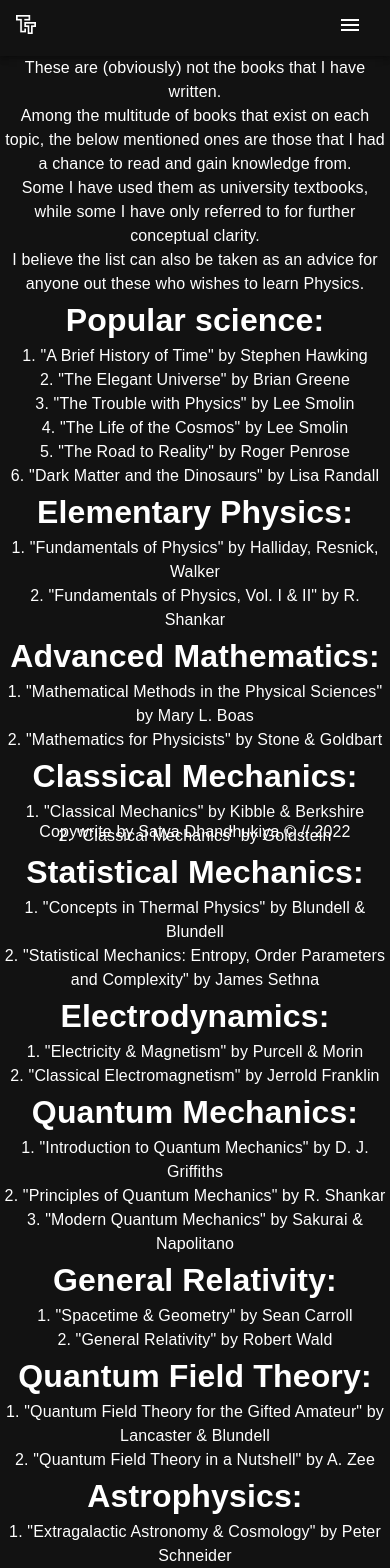
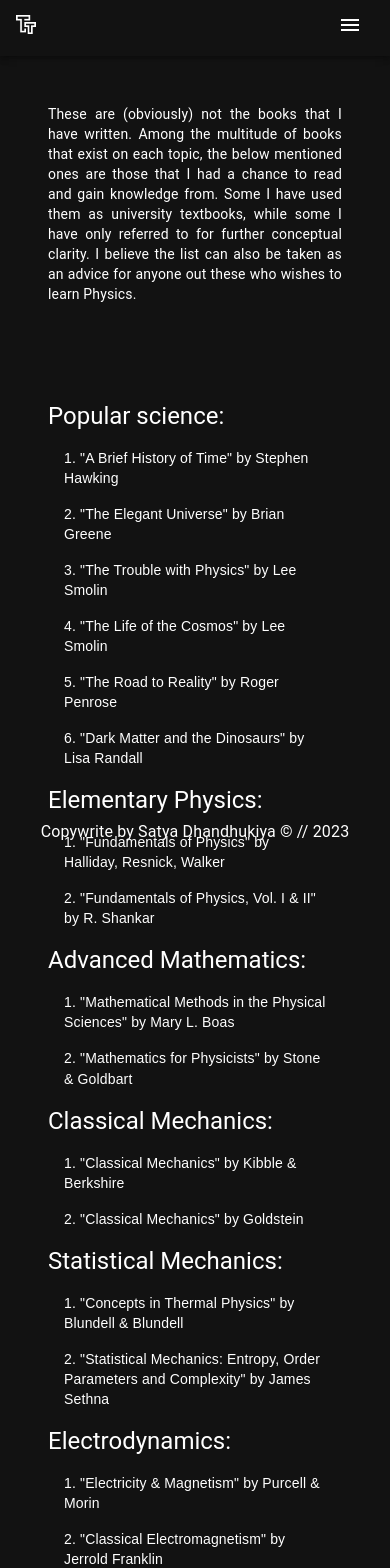
Before and after one commit to LoopyPanda/fractaltruth_website, a React (Create React App) app: page /Books in a window 390 px wide. Shown: the top 1568 px of the page. Built offline with nearby package versions, Linux system fonts and the light colour scheme.

Commit message:
update responsive design

```diff
--- a/package.json
+++ b/package.json
@@ -9,6 +9,7 @@
     "@fontsource/roboto": "^4.5.8",
     "@material-ui/core": "^4.12.4",
     "@mui/icons-material": "^5.11.0",
+    "@mui/joy": "^5.0.0-alpha.60",
     "@mui/material": "^5.11.1",
     "@mui/styled-engine-sc": "^5.10.1",
     "@mui/styles": "^5.10.3",
--- a/src/App.js
+++ b/src/App.js
@@ -12,6 +12,7 @@ import Publications from './components/Publications';
 import TalksConferences from './components/TalksConferences';
 import ResearchInterest from './components/ResearchInterest ';
 import Footer from "./components/Footer";
+//import "./components/Annimation.js";
 
 const darkTheme = createTheme({
   palette: {
@@ -23,6 +24,7 @@ function App() {
   return (
 
     <div className="App">
+
 
       <ThemeProvider theme={darkTheme}>
         <CssBaseline />
--- /dev/null
+++ b/src/components/Annimation.js
@@ -0,0 +1,229 @@
+//import React from 'react';
+import '../style/Annimation.css';
+
+/*          *     .        *  .    *    *   .
+ .  *  move your mouse to over the stars   .
+ *  .  .   change these values:   .  *
+   .      * .        .          * .       */
+const STAR_COLOR = '#fff';
+const STAR_SIZE = 3;
+const STAR_MIN_SCALE = 0.2;
+const OVERFLOW_THRESHOLD = 50;
+const STAR_COUNT = (window.innerWidth + window.innerHeight) / 8;
+
+const canvas = document.querySelector('canvas'),
+    context = canvas.getContext('2d');
+
+let scale = 1, // device pixel ratio
+    width,
+    height;
+
+let stars = [];
+
+let pointerX,
+    pointerY;
+
+let velocity = { x: 0, y: 0, tx: 0, ty: 0, z: 0.0005 };
+
+let touchInput = false;
+
+generate();
+resize();
+step();
+
+window.onresize = resize;
+canvas.onmousemove = onMouseMove;
+canvas.ontouchmove = onTouchMove;
+canvas.ontouchend = onMouseLeave;
+document.onmouseleave = onMouseLeave;
+
+function generate() {
+
+    for (let i = 0; i < STAR_COUNT; i++) {
+        stars.push({
+            x: 0,
+            y: 0,
+            z: STAR_MIN_SCALE + Math.random() * (1 - STAR_MIN_SCALE)
+        });
+    }
+
+}
+
+function placeStar(star) {
+
+    star.x = Math.random() * width;
+    star.y = Math.random() * height;
+
+}
+
+function recycleStar(star) {
+
+    let direction = 'z';
+
+    let vx = Math.abs(velocity.x),
+        vy = Math.abs(velocity.y);
+
+    if (vx > 1 || vy > 1) {
+        let axis;
+
+        if (vx > vy) {
+            axis = Math.random() < vx / (vx + vy) ? 'h' : 'v';
+        }
+        else {
+            axis = Math.random() < vy / (vx + vy) ? 'v' : 'h';
+        }
+
+        if (axis === 'h') {
+            direction = velocity.x > 0 ? 'l' : 'r';
+        }
+        else {
+            direction = velocity.y > 0 ? 't' : 'b';
+        }
+    }
+
+    star.z = STAR_MIN_SCALE + Math.random() * (1 - STAR_MIN_SCALE);
+
+    if (direction === 'z') {
+        star.z = 0.1;
+        star.x = Math.random() * width;
+        star.y = Math.random() * height;
+    }
+    else if (direction === 'l') {
+        star.x = -OVERFLOW_THRESHOLD;
+        star.y = height * Math.random();
+    }
+    else if (direction === 'r') {
+        star.x = width + OVERFLOW_THRESHOLD;
+        star.y = height * Math.random();
+    }
+    else if (direction === 't') {
+        star.x = width * Math.random();
+        star.y = -OVERFLOW_THRESHOLD;
+    }
+    else if (direction === 'b') {
+        star.x = width * Math.random();
+        star.y = height + OVERFLOW_THRESHOLD;
+    }
+
+}
+
+function resize() {
+
+    scale = window.devicePixelRatio || 1;
+
+    width = window.innerWidth * scale;
+    height = window.innerHeight * scale;
+
+    canvas.width = width;
+    canvas.height = height;
+
+    stars.forEach(placeStar);
+
+}
+
+function step() {
+
+    context.clearRect(0, 0, width, height);
+
+    update();
+    render();
+
+    requestAnimationFrame(step);
+
+}
+
+function update() {
+
+    velocity.tx *= 0.96;
+    velocity.ty *= 0.96;
+
+    velocity.x += (velocity.tx - velocity.x) * 0.8;
+    velocity.y += (velocity.ty - velocity.y) * 0.8;
+
+    stars.forEach((star) => {
+
+        star.x += velocity.x * star.z;
+        star.y += velocity.y * star.z;
+
+        star.x += (star.x - width / 2) * velocity.z * star.z;
+        star.y += (star.y - height / 2) * velocity.z * star.z;
+        star.z += velocity.z;
+
+        // recycle when out of bounds
+        if (star.x < -OVERFLOW_THRESHOLD || star.x > width + OVERFLOW_THRESHOLD || star.y < -OVERFLOW_THRESHOLD || star.y > height + OVERFLOW_THRESHOLD) {
+            recycleStar(star);
+        }
+
+    });
+
+}
+
+function render() {
+
+    stars.forEach((star) => {
+
+        context.beginPath();
+        context.lineCap = 'round';
+        context.lineWidth = STAR_SIZE * star.z * scale;
+        context.globalAlpha = 0.5 + 0.5 * Math.random();
+        context.strokeStyle = STAR_COLOR;
+
+        context.beginPath();
+        context.moveTo(star.x, star.y);
+
+        var tailX = velocity.x * 2,
+            tailY = velocity.y * 2;
+
+        // stroke() wont work on an invisible line
+        if (Math.abs(tailX) < 0.1) tailX = 0.5;
+        if (Math.abs(tailY) < 0.1) tailY = 0.5;
+
+        context.lineTo(star.x + tailX, star.y + tailY);
+
+        context.stroke();
+
+    });
+
+}
+
+function movePointer(x, y) {
+
+    if (typeof pointerX === 'number' && typeof pointerY === 'number') {
+
+        let ox = x - pointerX,
+            oy = y - pointerY;
+
+        velocity.tx = velocity.tx + (ox / 8 * scale) * (touchInput ? 1 : -1);
+        velocity.ty = velocity.ty + (oy / 8 * scale) * (touchInput ? 1 : -1);
+
+    }
+
+    pointerX = x;
+    pointerY = y;
+
+}
+
+function onMouseMove(event) {
+
+    touchInput = false;
+
+    movePointer(event.clientX, event.clientY);
+
+}
+
+function onTouchMove(event) {
+
+    touchInput = true;
+
+    movePointer(event.touches[0].clientX, event.touches[0].clientY, true);
+
+    event.preventDefault();
+
+}
+
+function onMouseLeave() {
+
+    pointerX = null;
+    pointerY = null;
+
+}
--- a/src/components/Books.js
+++ b/src/components/Books.js
@@ -1,73 +1,95 @@
 import React from "react";
+import Box from '@mui/material/Box';
+import { Typography } from '@mui/material';
+import List from '@mui/material/List';
+import ListItem from '@mui/material/ListItem';
+
 
 
 const Books = () => {
     return (
-        <div className="App">
-            <p>These are (obviously) not the books that I have written.   <br />Among the multitude of books that exist on each topic, the below mentioned ones are those that I had a chance to read and gain knowledge from.  <br /> Some I have used them as university textbooks,   <br />while some I have only referred to for further conceptual clarity.
-                <br /> I believe the list can also be taken as an advice for anyone out these who wishes to learn Physics.</p>
-            <p>
-                <h1>Popular science:</h1>
-                1. "A Brief History of Time" by Stephen Hawking<br />
-                2. "The Elegant Universe" by Brian Greene<br />
-                3. "The Trouble with Physics" by Lee Smolin<br />
-                4. "The Life of the Cosmos" by Lee Smolin<br />
-                5. "The Road to Reality" by Roger Penrose<br />
-                6. "Dark Matter and the Dinosaurs" by Lisa Randall<br />
+        <Box
+            sx={{ display: 'flex', flexWrap: 'wrap', p: 0, m: 0 }}>
+            <Typography align="justify" padding={5} margin={1} sx={{ typography: { sm: 'body1', xs: 'body2' } }}>
+                These are (obviously) not the books that I have written. Among the multitude of books that exist on each topic, the below mentioned ones are those that I had a chance to read and gain knowledge from. Some I have used them as university textbooks, while some I have only referred to for further conceptual clarity. I believe the list can also be taken as an advice for anyone out these who wishes to learn Physics.
+            </Typography>
 
 
-                <h1>Elementary Physics:</h1>
-                1. "Fundamentals of Physics" by Halliday, Resnick, Walker<br />
-                2. "Fundamentals of Physics, Vol. I & II" by R. Shankar<br />
+            <Typography align="left" variant="h5" padding={5} margin={1} gutterBottom>
+                Popular science:
+                <List sx={{ typography: { sm: 'body1', xs: 'body2' } }} >
+                    <ListItem>1. "A Brief History of Time" by Stephen Hawking</ListItem>
+                    <ListItem>2. "The Elegant Universe" by Brian Greene</ListItem>
+                    <ListItem>3. "The Trouble with Physics" by Lee Smolin</ListItem>
+                    <ListItem>4. "The Life of the Cosmos" by Lee Smolin</ListItem>
+                    <ListItem>5. "The Road to Reality" by Roger Penrose</ListItem>
+                    <ListItem>6. "Dark Matter and the Dinosaurs" by Lisa Randall</ListItem>
+                </List>
 
+                Elementary Physics:
+                <List sx={{ typography: { sm: 'body1', xs: 'body2' } }} >
+                    <ListItem>1. "Fundamentals of Physics" by Halliday, Resnick, Walker</ListItem>
+                    <ListItem>2. "Fundamentals of Physics, Vol. I & II" by R. Shankar</ListItem>
+                </List>
 
-                <h1>Advanced Mathematics:</h1>
-                1. "Mathematical Methods in the Physical Sciences" by Mary L. Boas<br />
-                2. "Mathematics for Physicists" by Stone & Goldbart<br />
+                Advanced Mathematics:
+                <List sx={{ typography: { sm: 'body1', xs: 'body2' } }} >
+                    <ListItem>1. "Mathematical Methods in the Physical Sciences" by Mary L. Boas</ListItem>
+                    <ListItem>2. "Mathematics for Physicists" by Stone & Goldbart</ListItem>
+                </List>
 
+                Classical Mechanics:
+                <List sx={{ typography: { sm: 'body1', xs: 'body2' } }} >
+                    <ListItem>1. "Classical Mechanics" by Kibble & Berkshire</ListItem>
+                    <ListItem>2. "Classical Mechanics" by Goldstein</ListItem>
+                </List>
 
-                <h1>Classical Mechanics:</h1>
-                1. "Classical Mechanics" by Kibble & Berkshire<br />
-                2. "Classical Mechanics" by Goldstein<br />
+                Statistical Mechanics:
+                <List sx={{ typography: { sm: 'body1', xs: 'body2' } }} >
+                    <ListItem>1.  "Concepts in Thermal Physics" by Blundell & Blundell</ListItem>
+                    <ListItem>2. "Statistical Mechanics: Entropy, Order Parameters and Complexity" by James Sethna </ListItem>
+                </List>
 
+                Electrodynamics:
+                <List sx={{ typography: { sm: 'body1', xs: 'body2' } }} >
+                    <ListItem>1.  "Electricity & Magnetism" by Purcell & Morin</ListItem>
+                    <ListItem>2.  "Classical Electromagnetism" by Jerrold Franklin</ListItem>
+                </List>
 
-                <h1>Statistical Mechanics:</h1>
-                1. "Concepts in Thermal Physics" by Blundell & Blundell<br />
-                2. "Statistical Mechanics: Entropy, Order Parameters and Complexity" by James Sethna<br />
+                Quantum Mechanics:
+                <List sx={{ typography: { sm: 'body1', xs: 'body2' } }} >
+                    <ListItem>1. "Introduction to Quantum Mechanics" by D. J. Griffiths</ListItem>
+                    <ListItem>2."Principles of Quantum Mechanics" by R. Shankar</ListItem>
+                    <ListItem>3. "Modern Quantum Mechanics" by Sakurai & Napolitano</ListItem>
+                </List>
 
+                General Relativity:
+                <List sx={{ typography: { sm: 'body1', xs: 'body2' } }} >
+                    <ListItem>1.  "Spacetime & Geometry" by Sean Carroll</ListItem>
+                    <ListItem>2. "General Relativity" by Robert Wald </ListItem>
+                </List>
 
-                <h1>Electrodynamics:</h1>
-                1. "Electricity & Magnetism" by Purcell & Morin<br />
-                2. "Classical Electromagnetism" by Jerrold Franklin<br />
+                Quantum Field Theory:
+                <List sx={{ typography: { sm: 'body1', xs: 'body2' } }} >
+                    <ListItem>1. "Quantum Field Theory for the Gifted Amateur" by Lancaster & Blundell</ListItem>
+                    <ListItem>2."Quantum Field Theory in a Nutshell" by A. Zee</ListItem>
+                </List>
 
+                Astrophysics:
+                <List sx={{ typography: { sm: 'body1', xs: 'body2' } }} >
+                    <ListItem>1.  "Astrophysics for Physicists" by Arnab Rai Choudhuri </ListItem>
+                </List>
 
-                <h1>Quantum Mechanics:</h1>
-                1. "Introduction to Quantum Mechanics" by D. J. Griffiths<br />
-                2. "Principles of Quantum Mechanics" by R. Shankar<br />
-                3. "Modern Quantum Mechanics" by Sakurai & Napolitano<br />
+                Cosmology:
+                <List sx={{ typography: { sm: 'body1', xs: 'body2' } }} >
+                    <ListItem>1.  "Modern Cosmology" by Dodelson & Schmidt </ListItem>
+                </List>
+            </Typography>
+        </Box >
 
-
-                <h1>General Relativity:</h1>
-                1. "Spacetime & Geometry" by Sean Carroll<br />
-                2. "General Relativity" by Robert Wald<br />
-
-
-                <h1>Quantum Field Theory:</h1>
-                1. "Quantum Field Theory for the Gifted Amateur" by Lancaster & Blundell<br />
-                2. "Quantum Field Theory in a Nutshell" by A. Zee<br />
-
-
-                <h1>Astrophysics:</h1>
-                1. "Extragalactic Astronomy & Cosmology" by Peter Schneider<br />
-                2. "Astrophysics for Physicists" by Arnab Rai Choudhuri<br />
-
-
-                <h1>Cosmology:</h1>
-                1. "Modern Cosmology" by Dodelson & Schmidt<br />
-
-            </p>
-        </div>
     )
 };
 
+
+
 export default Books;
--- a/src/components/Footer.js
+++ b/src/components/Footer.js
@@ -1,12 +1,13 @@
+import { Box, Typography } from "@mui/material";
 import React from "react";
 import "../style/Footer.css";
 
 
 const Footer = () => {
     return (
-        <div className="footer" position="sticky">
-            <p> Copywrite by Satya Dhandhukiya © // 2022 </p>
-        </div>
+        <Box className="footer" position="Fixed">
+            <Typography> Copywrite by Satya Dhandhukiya © // 2023 </Typography>
+        </Box >
     )
 
 
--- a/src/components/Navbar.js
+++ b/src/components/Navbar.js
@@ -31,7 +31,7 @@ const Navbar = () => {
 
     return (
 
-        <AppBar position="static" style={{ background: '#121212' }}>
+        <AppBar position="static" component="nav" style={{ background: '#121212' }} >
 
             <Container maxWidth="xl">
 
--- a/src/components/Profile.js
+++ b/src/components/Profile.js
@@ -4,13 +4,13 @@ import Box from '@mui/material/Box';
 import Paper from '@mui/material/Paper';
 import Grid from '@mui/material/Grid';
 import Button from '@mui/material/Button';
-import MouseIcon from '@mui/icons-material/Mouse';
 import "../style/Profile.css";
 import profilepic from "../assets/Satyaphoto.jpg";
 //import { Zoom } from 'react-reveal';
 import Fade from 'react-reveal/Fade';
 //import Me from "./Me";
 import { Link } from 'react-router-dom';
+//import "../components/Annimation.js";
 
 
 
@@ -43,6 +43,8 @@ const Profile = () => {
 
             <Grid container spacing={8} >
 
+
+
                 <Grid item xs={4}>
                     <Item><img src={profilepic} alt="profile" id="img" className="profilepicture" style={divStyle} /></Item>
                 </Grid>
@@ -59,7 +61,7 @@ const Profile = () => {
                             </p>
                         </Item>
                         <Item>
-                            <Button component={Link} to="/Me" variant="contained" startIcon={<MouseIcon />} sx={{
+                            <Button component={Link} to="/Me" variant="contained" sx={{
                                 backgroundColor: "#000000",
                                 color: "#FFFFFF",
                                 "&:hover": { backgroundColor: "#c0c0c0" }
@@ -68,11 +70,15 @@ const Profile = () => {
                                 Click to know me better...
                             </Button>
                         </Item>
+
                     </Fade>
                 </Grid>
+
+
             </Grid>
 
         </Box >
+
     );
 };
 
--- /dev/null
+++ b/src/style/Annimation.css
@@ -0,0 +1,28 @@
+body {
+  width: 100%;
+  height: 100vh;
+  background-color: #000;
+  background-image: radial-gradient(
+      circle at top right,
+      rgba(121, 68, 154, 0.13),
+      transparent
+    ),
+    radial-gradient(circle at 20% 80%, rgba(41, 196, 255, 0.13), transparent);
+}
+canvas {
+  position: fixed;
+  width: 100%;
+  height: 100%;
+}
+
+a {
+  position: absolute;
+  bottom: 2vmin;
+  right: 2vmin;
+  color: rgba(255, 255, 255, 0.2);
+  text-decoration: none;
+}
+
+a:hover {
+  color: #fff;
+}
--- a/src/style/Footer.css
+++ b/src/style/Footer.css
@@ -1,5 +1,5 @@
 .footer {
-  position: absolute;
+  position: fixed;
   left: 0;
   bottom: 0;
   right: 0;
```
Also changed, not shown: src/components/TalksConferences.js (+12 -6 lines), 1 other file (tests, documents, lock files or other folders).
